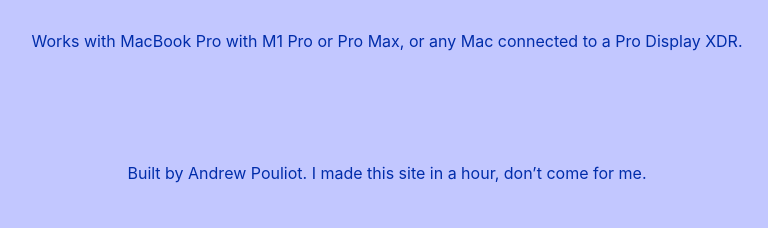
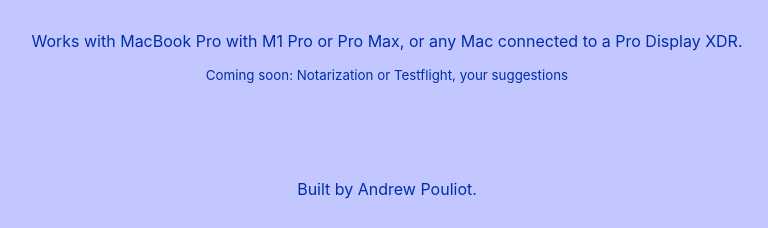
Before and after one commit to darknoon/facelight-web, a Next.js app: page / in a window 1280 px wide. Shown: the part 1327-1555 px from the top of the page, without its empty margins (253-1021 px from the left). Built offline with nearby package versions, Linux system fonts and the light colour scheme.

Commit message:
Add download link. Here whee go\!

```diff
--- a/pages/index.tsx
+++ b/pages/index.tsx
@@ -23,7 +23,7 @@
 );
 
 const Icon = () => (
-  <a href="/download">
+  <a href="https://facelight.s3.amazonaws.com/builds/FaceLight-0.0.1a1.zip">
     <Image
       src="/Icon512~mac.png"
       alt="FaceLight Icon shows a geometric face looking into a bright screen"
@@ -64,13 +64,11 @@
           Works with MacBook Pro with M1 Pro or Pro Max, or any Mac connected to
           a Pro Display XDR.
         </p>
+        <small>Coming soon: Notarization or Testflight, your suggestions</small>
       </main>
 
       <footer className={styles.footer}>
-        <a href="https://darknoon.com">
-          Built by Andrew Pouliot. I made this site in a hour, don&rsquo;t come
-          for me.
-        </a>
+        <a href="https://darknoon.com">Built by Andrew Pouliot.</a>
       </footer>
     </div>
   );
```
